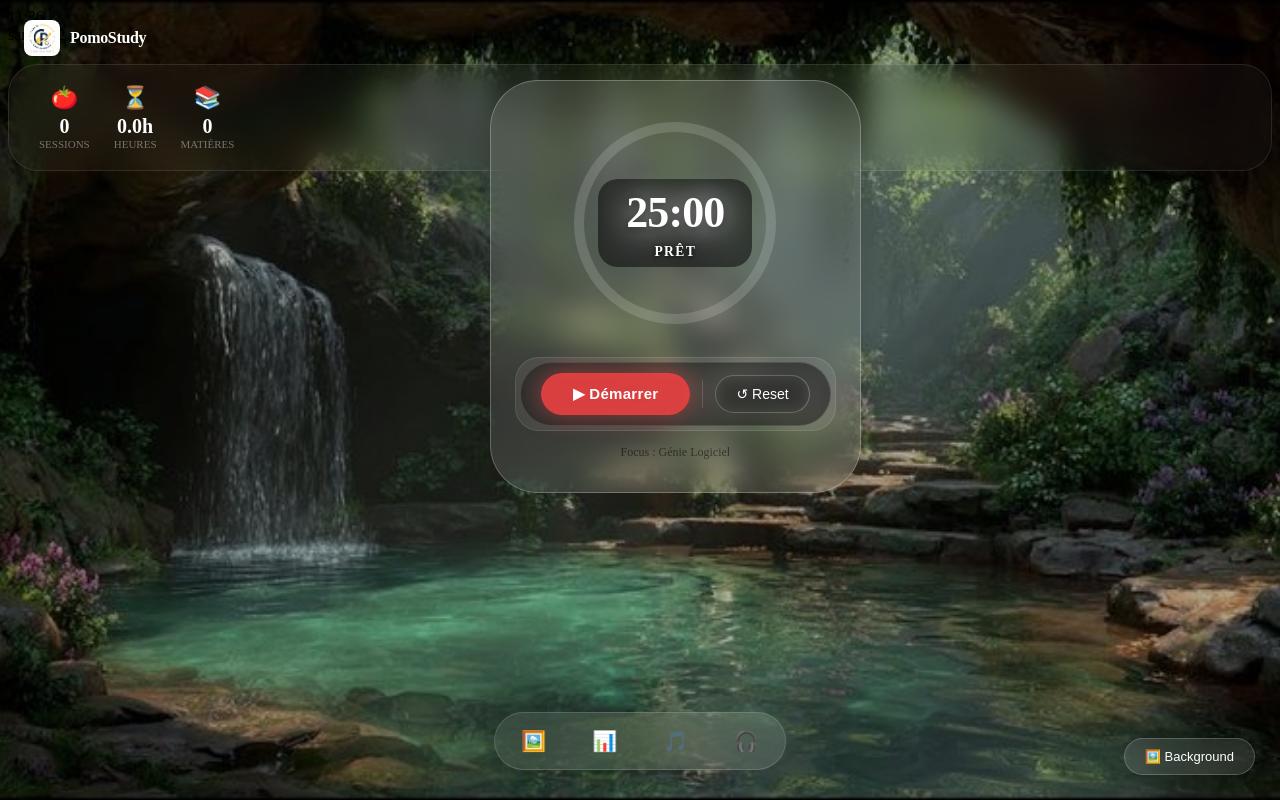
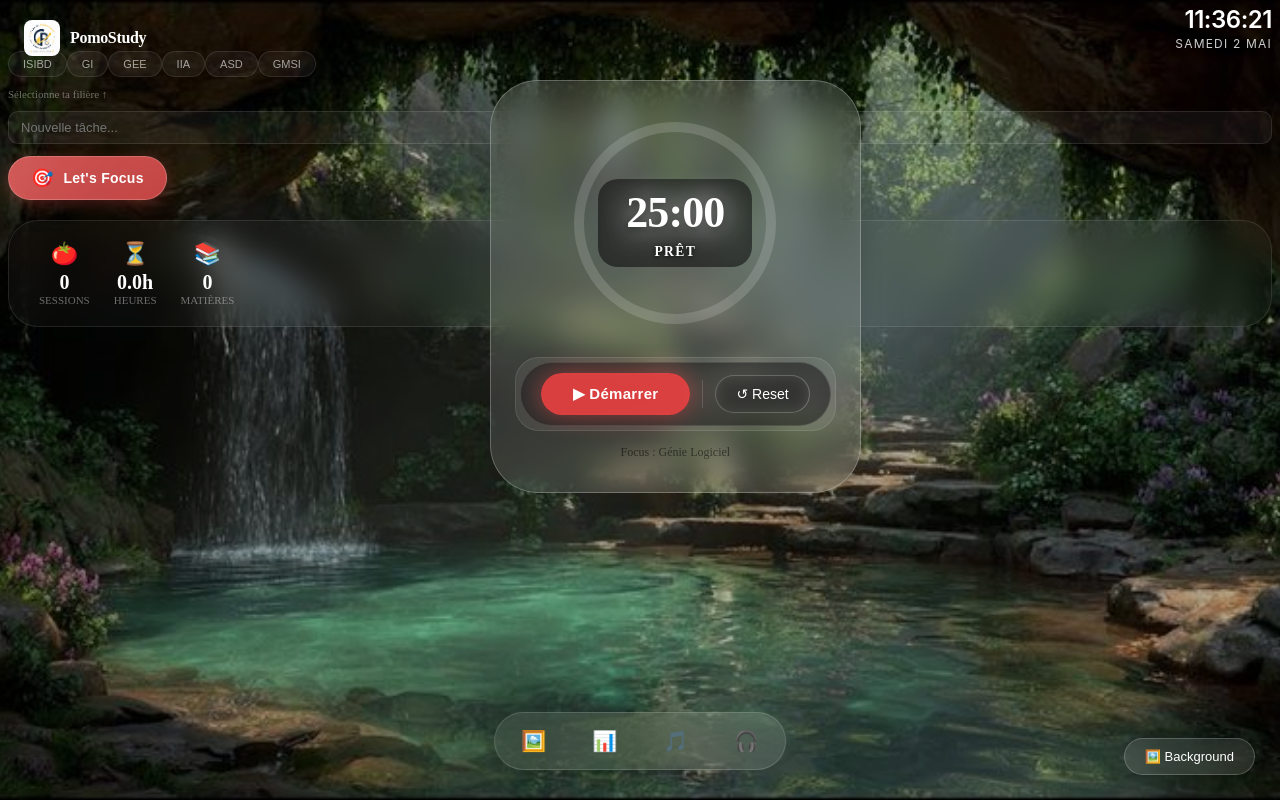
Before and after one commit to chakourrime-design/pomostudy-pro, a React (Vite) app: page / in a window 1280 px wide. Built offline with nearby package versions, Linux system fonts and the light colour scheme.

Commit message:
POMO-26 : Redesign & Modify

```diff
--- a/src/App.tsx
+++ b/src/App.tsx
@@ -2,20 +2,27 @@ import { useState } from 'react'
 import { Background } from './components/layout/Background'
 import { BottomBar } from './components/layout/BottomBar'
 import { Logo } from './components/ui/Logo'
-import { DateTimeClock } from './components/ui/DateTimeClock'
-import { FocusModeOverlay } from './components/ui/FocusModeOverlay'
+import { DateTimeClock } from './components/DateTimeClock'
+import { FocusModeOverlay } from './components/FocusModeOverlay'
+import { FocusButton } from './components/FocusButton'
 import { DraggableTimer } from './components/timer/DraggableTimer'
 import { StudyDashboard } from './components/stats/StudyDashboard'
 
+// ✅ Réimport des composants que tu avais avant
+import { SubjectSelector } from './components/subjects/SubjectSelector'
+import { TasksManager } from './components/tasks/TasksManager'
+
 function App() {
-  const [selectedSubject] = useState('Génie Logiciel')
+  const [selectedSubject, setSelectedSubject] = useState('Génie Logiciel')
 
   return (
     <FocusModeOverlay>
-      <div className="relative h-screen w-screen overflow-hidden text-white">
+      <div className="relative h-screen w-screen overflow-hidden text-white font-sans">
+
         <Background />
 
-        <header className="absolute top-0 left-0 right-0 p-8 flex justify-between items-start z-30 pointer-events-none">
+        {/* --- HEADER --- */}
+        <header className="absolute top-0 left-0 right-0 p-8 flex justify-between items-start z-50 pointer-events-none">
           <div className="pointer-events-auto">
             <Logo />
           </div>
@@ -24,20 +31,41 @@ function App() {
           </div>
         </header>
 
+        {/* --- ZONE LATERALE GAUCHE (Sélecteur de Filière/Module) --- */}
+        <aside className="absolute top-32 left-8 z-40 w-72 pointer-events-auto">
+          <SubjectSelector
+            selectedSubject={selectedSubject}
+            setSelectedSubject={setSelectedSubject}
+          />
+        </aside>
+
+        {/* --- ZONE LATERALE DROITE (Gestion des tâches) --- */}
+        <aside className="absolute top-32 right-8 z-40 w-80 pointer-events-auto">
+          <TasksManager />
+        </aside>
+
+        {/* --- ZONE CENTRALE (Timer) --- */}
         <main className="relative h-full w-full flex items-center justify-center z-20">
-          {/* Les props sont maintenant acceptées grâce à l'interface ajoutée dans DraggableTimer */}
           <DraggableTimer
             selectedSubject={selectedSubject}
           />
         </main>
 
-        <section className="absolute bottom-[110px] left-1/2 -translate-x-1/2 z-40">
+        {/* --- ✅ BOUTON FOCUS (Bas Gauche) --- */}
+        <section className="absolute bottom-28 left-8 z-50 pointer-events-auto">
+          <FocusButton />
+        </section>
+
+        {/* --- DASHBOARD (Centré Bas) --- */}
+        <section className="absolute bottom-32 left-1/2 -translate-x-1/2 z-40 pointer-events-auto">
           <StudyDashboard />
         </section>
 
+        {/* --- BARRE DE NAVIGATION BASSE --- */}
         <footer className="absolute bottom-0 left-0 right-0 z-50">
           <BottomBar />
         </footer>
+
       </div>
     </FocusModeOverlay>
   )
--- a/src/components/FocusModeOverlay.tsx
+++ b/src/components/FocusModeOverlay.tsx
@@ -1,16 +1,9 @@
-import { useFocusMode } from '../hooks/useFocusMode'
+import { ReactNode } from 'react';
 
-interface Props { children: React.ReactNode }
-
-export function FocusModeOverlay({ children }: Props) {
-  const { focusActive, toggleFocus } = useFocusMode()
-
+export function FocusModeOverlay({ children }: { children: ReactNode }) {
   return (
-    <div className={`app-wrapper ${focusActive ? 'focus-mode' : ''}`}>
+    <div className="min-h-screen w-full bg-[#050505] selection:bg-red-500/30">
       {children}
-      <button className="focus-icon-btn" onClick={toggleFocus} title="Mode focus">
-        {focusActive ? '👁' : '🙈'}
-      </button>
     </div>
-  )
+  );
 }
--- a/src/components/tasks/TasksManager.tsx
+++ b/src/components/tasks/TasksManager.tsx
@@ -10,7 +10,7 @@ interface Task {
 }
 
 // On ajoute la prop 'subject' pour savoir à quelle matière lier la tâche
-export function TaskManager({ currentSubject }: { currentSubject: string }) {
+export function TasksManager({ currentSubject }: { currentSubject: string }) {
   // Chargement initial depuis le localStorage
   const [tasks, setTasks] = useState<Task[]>(() => {
     const saved = localStorage.getItem('pomo_tasks_history');
--- a/src/components/ui/DateTimeClock.tsx
+++ /dev/null
@@ -1,23 +0,0 @@
-import { useState, useEffect } from 'react';
-import { format } from 'date-fns';
-import { fr } from 'date-fns/locale';
-
-export function DateTimeClock() {
-  const [time, setTime] = useState(new Date());
-
-  useEffect(() => {
-    const timer = setInterval(() => setTime(new Date()), 1000);
-    return () => clearInterval(timer);
-  }, []);
-
-  return (
-    <div className="text-right font-medium">
-      <div className="text-4xl tracking-tighter text-white">
-        {format(time, 'HH:mm')}
-      </div>
-      <div className="text-xs uppercase tracking-widest text-white/40">
-        {format(time, 'eeee d MMMM', { locale: fr })}
-      </div>
-    </div>
-  );
-}
--- a/src/components/ui/FocusModeOverlay.tsx
+++ /dev/null
@@ -1,9 +0,0 @@
-import { ReactNode } from 'react';
-
-export function FocusModeOverlay({ children }: { children: ReactNode }) {
-  return (
-    <div className="min-h-screen w-full bg-[#050505] selection:bg-red-500/30">
-      {children}
-    </div>
-  );
-}
```
